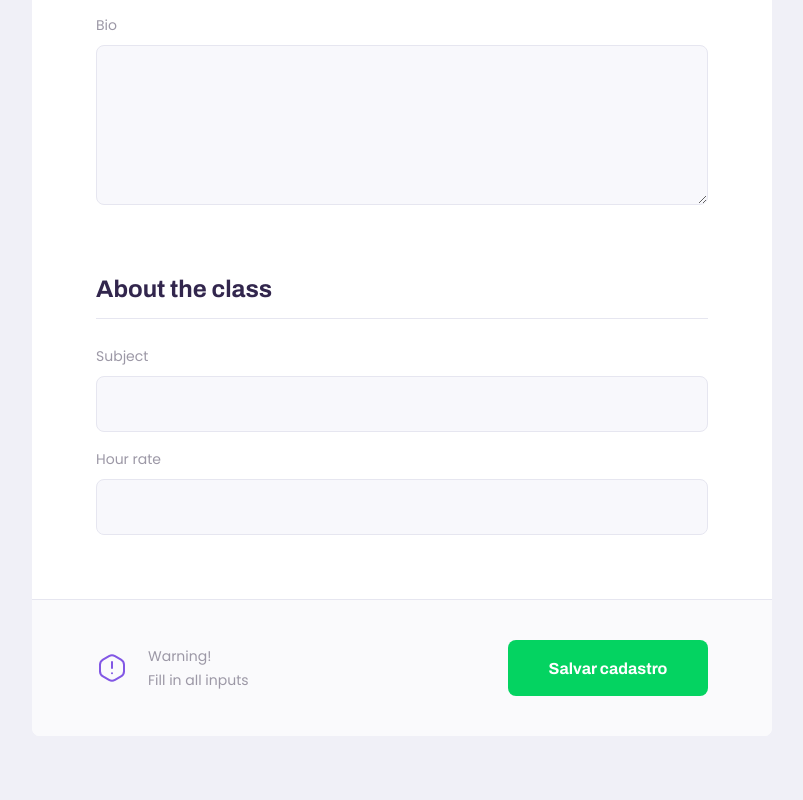
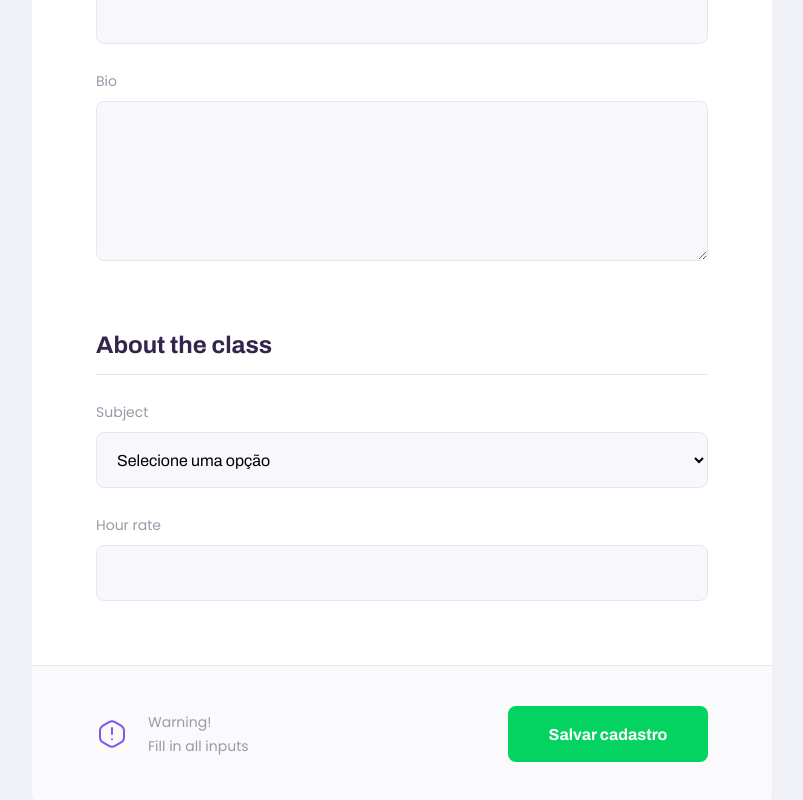
Before and after one commit to marina-ferreira/proffy-web, a React (Create React App) app: page /teach in a window 1280 px wide. Shown: the part 746-1546 px from the top of the page, without its empty margins (238-1041 px from the left). Before the commit the page ends 1482 px from the top, so only its background shows below. Built offline with nearby package versions, Linux system fonts and the light colour scheme.

Commit message:
Select component

```diff
--- a/src/components/Input/index.js
+++ b/src/components/Input/index.js
@@ -4,7 +4,7 @@
 
 const Input = ({ label, name, ...rest }) => {
   return (
-    <Container>
+    <Container className="Input">
       <label htmlFor={name}>{label}</label>
       <input type="text" id={name} {...rest} />
     </Container>
--- /dev/null
+++ b/src/components/Select/index.js
@@ -0,0 +1,25 @@
+import React from 'react'
+
+import { Container } from './styles'
+
+const Select = ({ label, name, options, ...rest }) => {
+  return (
+    <Container className="Select">
+      <label htmlFor={name}>{label}</label>
+
+      <select id={name} {...rest}>
+        <option value="" disabled selected hidden>
+          Selecione uma opção
+        </option>
+
+        {options.map(option => (
+          <option key={option.value} value={option.value}>
+            {option.label}
+          </option>
+        ))}
+      </select>
+    </Container>
+  )
+}
+
+export default Select
--- /dev/null
+++ b/src/components/Select/styles.js
@@ -0,0 +1,36 @@
+import styled from 'styled-components'
+
+export const Container = styled.div`
+  position: relative;
+
+  & + & {
+    margin-top: 1.4rem;
+  }
+
+  label {
+    font-size: 1.4rem;
+  }
+
+  select {
+    width: 100%;
+    height: 5.6rem;
+    margin-top: 0.8rem;
+    border-radius: 0.8rem;
+    background-color: var(--color-input-background);
+    border: 1px solid var(--color-line-in-white);
+    outline: 0;
+    padding: 0 1.6rem;
+    font: 1.6rem Archivo;
+  }
+
+  &:focus-within::after {
+    width: calc(100% - 3.2rem);
+    height: 2px;
+    content: '';
+    position: absolute;
+    left: 1.6rem;
+    right: 1.6rem;
+    bottom: 0;
+    background: var(--color-primary-light);
+  }
+`
--- a/src/components/Textarea/index.js
+++ b/src/components/Textarea/index.js
@@ -4,7 +4,7 @@
 
 const Textarea = ({ label, name, ...rest }) => {
   return (
-    <Container className="textarea">
+    <Container className="Textarea">
       <label htmlFor={name}>{label}</label>
       <textarea id={name} {...rest} />
     </Container>
--- a/src/pages/TeacherForm/index.js
+++ b/src/pages/TeacherForm/index.js
@@ -3,6 +3,7 @@
 import PageHeader from 'components/PageHeader'
 import Input from 'components/Input'
 import Textarea from 'components/Textarea'
+import Select from 'components/Select'
 
 import warningIcon from 'assets/images/icons/warning.svg'
 import { Container, Main } from './styles'
@@ -29,7 +30,18 @@
           <fieldset>
             <legend>About the class</legend>
 
-            <Input type="text" id="subject" label="Subject" />
+            <Select
+              name="subject"
+              label="Subject"
+              options={[
+                { value: 'arts', label: 'Arts' },
+                { value: 'biology', label: 'Biology' },
+                { value: 'sciences', label: 'Sciences' },
+                { value: 'history', label: 'History' },
+                { value: 'chemistry', label: 'Chemistry' },
+                { value: 'portuguese', label: 'Portuguese' }
+              ]}
+            />
             <Input type="text" id="cost" label="Hour rate" />
           </fieldset>
 
--- a/src/pages/TeacherForm/styles.js
+++ b/src/pages/TeacherForm/styles.js
@@ -64,7 +64,11 @@
     }
   }
 
-  div + .textarea {
+  .Input + .Textarea,
+  .Select + .Input {
+    margin-top: 2.4rem;
+  }
+
     margin-top: 2.4rem;
   }
 
```
